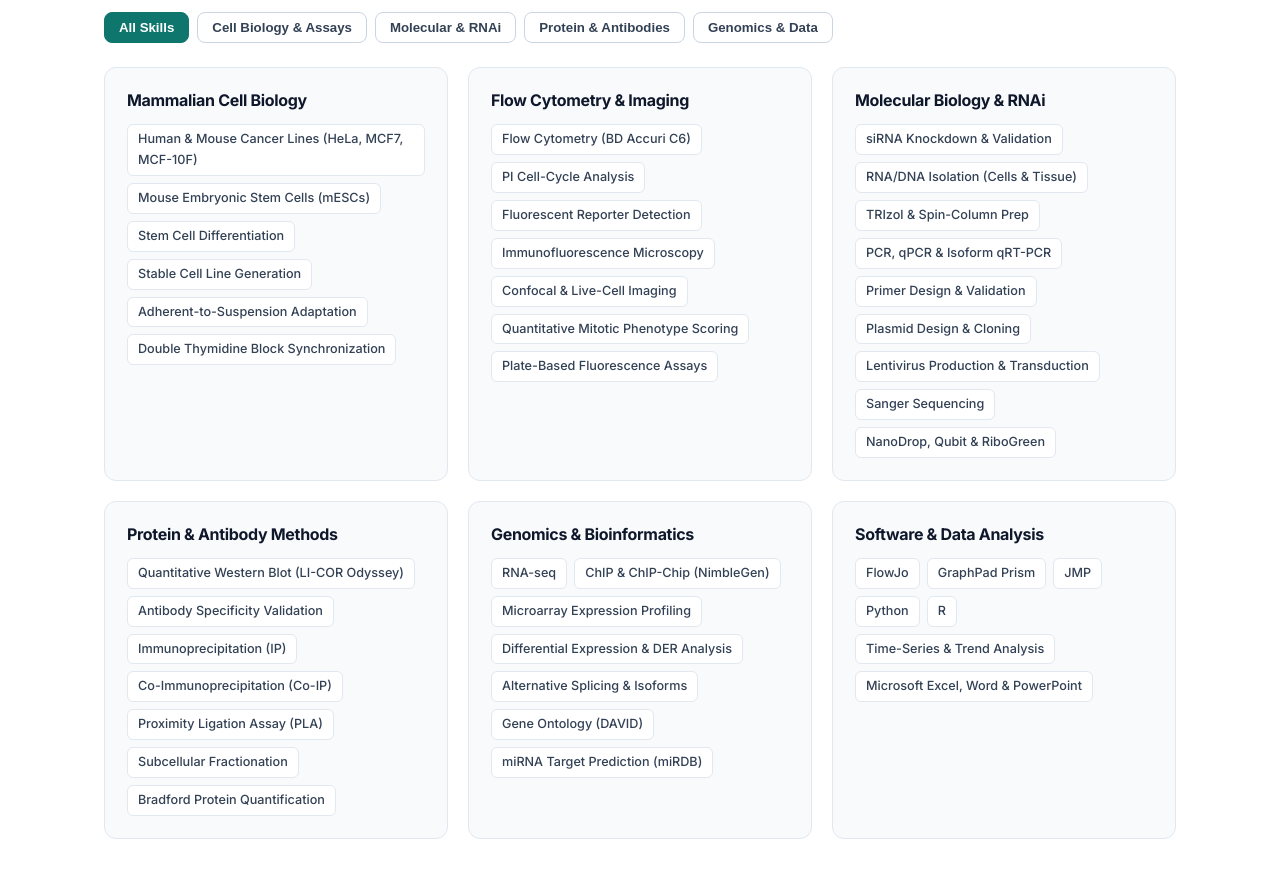
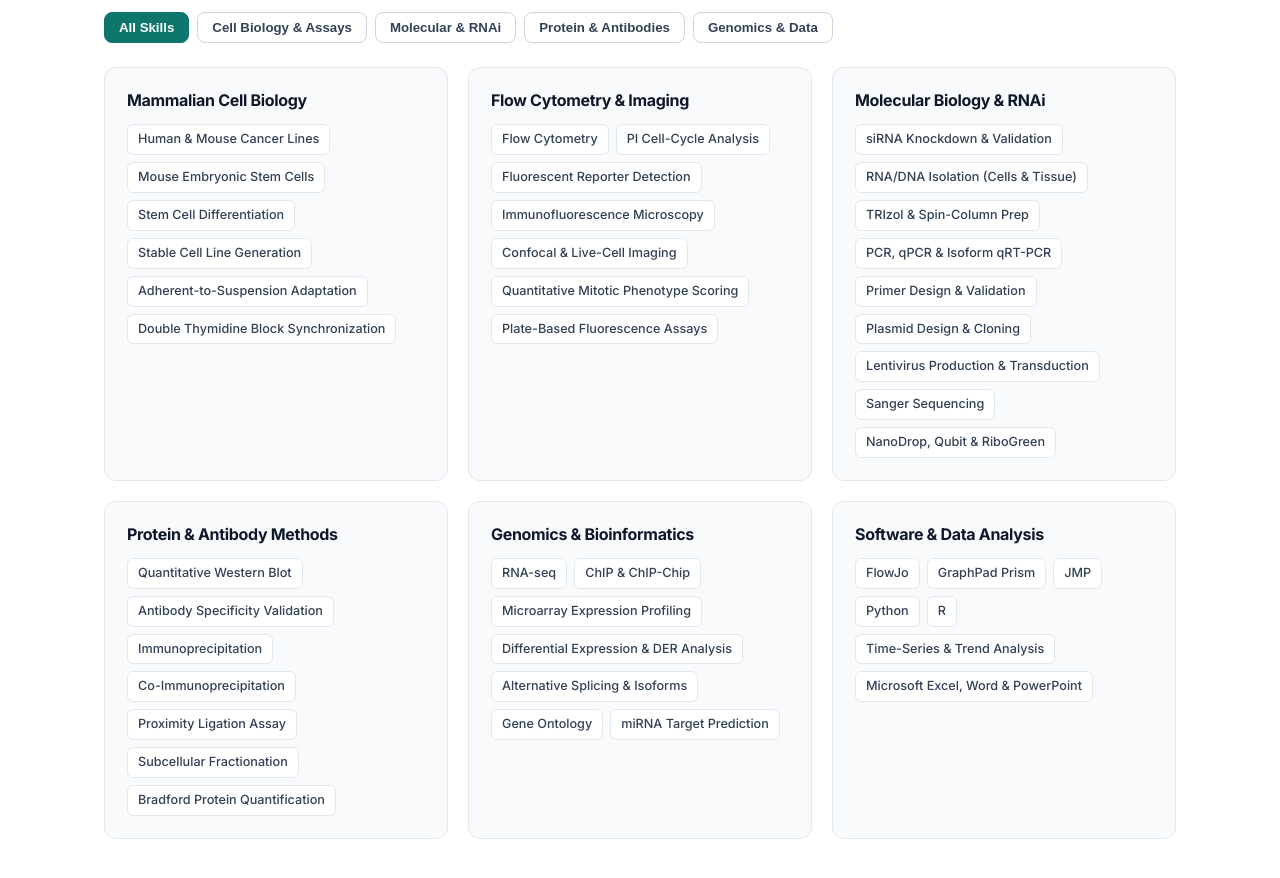
Before and after one commit to jonathandwise/jonathandwise.github.io, a plain HTML site: page index.html in a window 1280 px wide. Shown: the part 4380-5258 px from the top of the page. Drawn offline with Linux system fonts and the light colour scheme.

Commit message:
Remove parenthetical details from skill tags
Co-Authored-By: Claude Opus 5.5 <noreply@anthropic.com>
Claude-Session: https://claude.ai/code/session_01HeGKPxfRX6LjEZdR4APAN6

```diff
--- a/index.html
+++ b/index.html
@@ -1562,8 +1562,8 @@
           <div class="skill-card" data-category="cell">
             <h3>Mammalian Cell Biology</h3>
             <div class="skill-tags">
-              <span class="tag">Human &amp; Mouse Cancer Lines (HeLa, MCF7, MCF-10F)</span>
-              <span class="tag">Mouse Embryonic Stem Cells (mESCs)</span>
+              <span class="tag">Human &amp; Mouse Cancer Lines</span>
+              <span class="tag">Mouse Embryonic Stem Cells</span>
               <span class="tag">Stem Cell Differentiation</span>
               <span class="tag">Stable Cell Line Generation</span>
               <span class="tag">Adherent-to-Suspension Adaptation</span>
@@ -1574,7 +1574,7 @@
           <div class="skill-card" data-category="cell">
             <h3>Flow Cytometry &amp; Imaging</h3>
             <div class="skill-tags">
-              <span class="tag">Flow Cytometry (BD Accuri C6)</span>
+              <span class="tag">Flow Cytometry</span>
               <span class="tag">PI Cell-Cycle Analysis</span>
               <span class="tag">Fluorescent Reporter Detection</span>
               <span class="tag">Immunofluorescence Microscopy</span>
@@ -1602,11 +1602,11 @@
           <div class="skill-card" data-category="protein">
             <h3>Protein &amp; Antibody Methods</h3>
             <div class="skill-tags">
-              <span class="tag">Quantitative Western Blot (LI-COR Odyssey)</span>
+              <span class="tag">Quantitative Western Blot</span>
               <span class="tag">Antibody Specificity Validation</span>
-              <span class="tag">Immunoprecipitation (IP)</span>
-              <span class="tag">Co-Immunoprecipitation (Co-IP)</span>
-              <span class="tag">Proximity Ligation Assay (PLA)</span>
+              <span class="tag">Immunoprecipitation</span>
+              <span class="tag">Co-Immunoprecipitation</span>
+              <span class="tag">Proximity Ligation Assay</span>
               <span class="tag">Subcellular Fractionation</span>
               <span class="tag">Bradford Protein Quantification</span>
             </div>
@@ -1616,12 +1616,12 @@
             <h3>Genomics &amp; Bioinformatics</h3>
             <div class="skill-tags">
               <span class="tag">RNA-seq</span>
-              <span class="tag">ChIP &amp; ChIP-Chip (NimbleGen)</span>
+              <span class="tag">ChIP &amp; ChIP-Chip</span>
               <span class="tag">Microarray Expression Profiling</span>
               <span class="tag">Differential Expression &amp; DER Analysis</span>
               <span class="tag">Alternative Splicing &amp; Isoforms</span>
-              <span class="tag">Gene Ontology (DAVID)</span>
-              <span class="tag">miRNA Target Prediction (miRDB)</span>
+              <span class="tag">Gene Ontology</span>
+              <span class="tag">miRNA Target Prediction</span>
             </div>
           </div>
 
```
